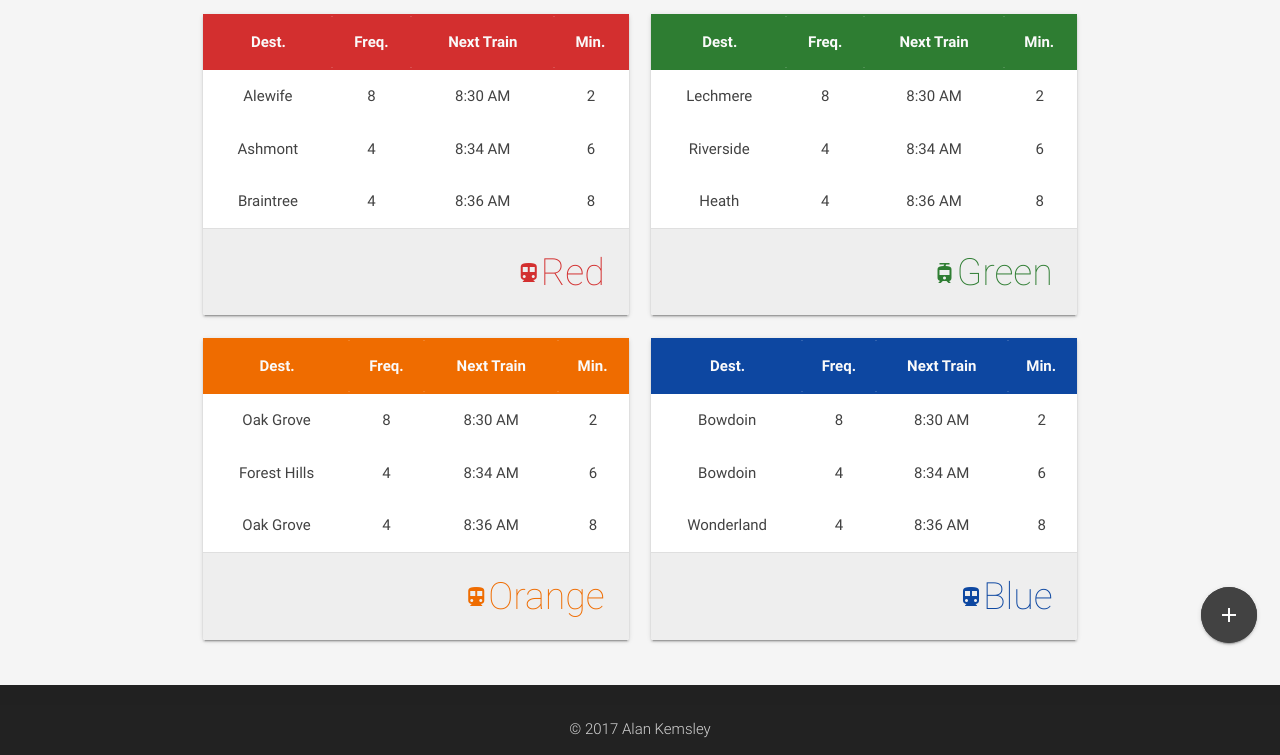
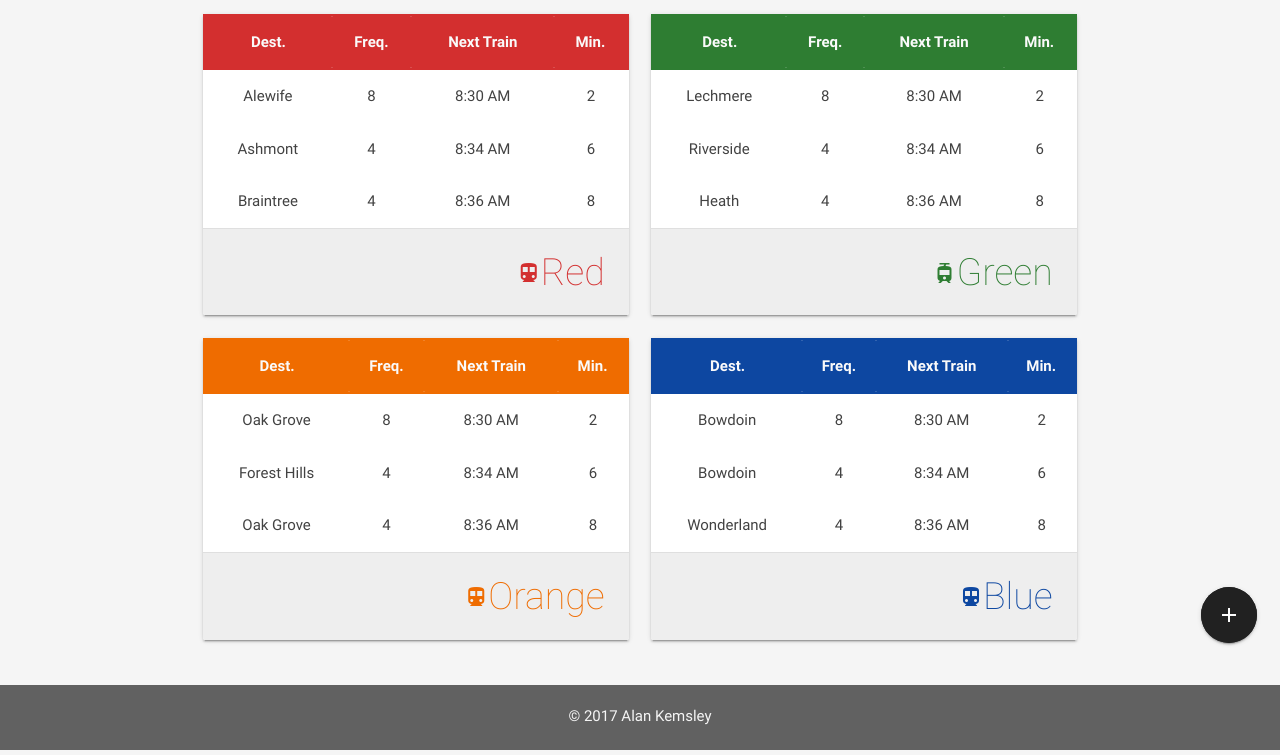
Before and after one commit to alankemsley/Train-Scheduler, a plain HTML site: page index.html in a window 1280 px wide. Shown: the part 134-889 px from the top of the page. Drawn offline with nearby package versions, Linux system fonts and the light colour scheme.

Commit message:
Changes footer color to grey, and FAB color to black.

```diff
--- a/index.html
+++ b/index.html
@@ -191,7 +191,7 @@
 
           <!-- FIXED ACTION BUTTON -->
           <div id="add-button" class="fixed-action-btn horizontal click-to-toggle">
-            <a class="btn-floating waves-effect waves-light pulse btn-large grey darken-3 modal-trigger" href="#popup">
+            <a class="btn-floating waves-effect waves-light pulse btn-large grey darken-4 modal-trigger" href="#popup">
               <i class="material-icons">add</i>
             </a>
           </div>
@@ -202,14 +202,14 @@
   </main>
 
   <!-- FOOTER -->
-  <footer class="page-footer grey darken-4 grey-text text-lighten-4">
-    <div class="footer-copyright">
+  <footer class="page-footer grey darken-2 grey-text text-lighten-4">
       <div class="container">
         <div class="col sm12 center-align">
           © 2017 Alan Kemsley
         </div>
+        <br>
       </div>
-    </div>
+
   </footer>
 
   <!-- POP-UP PANE -->
```
